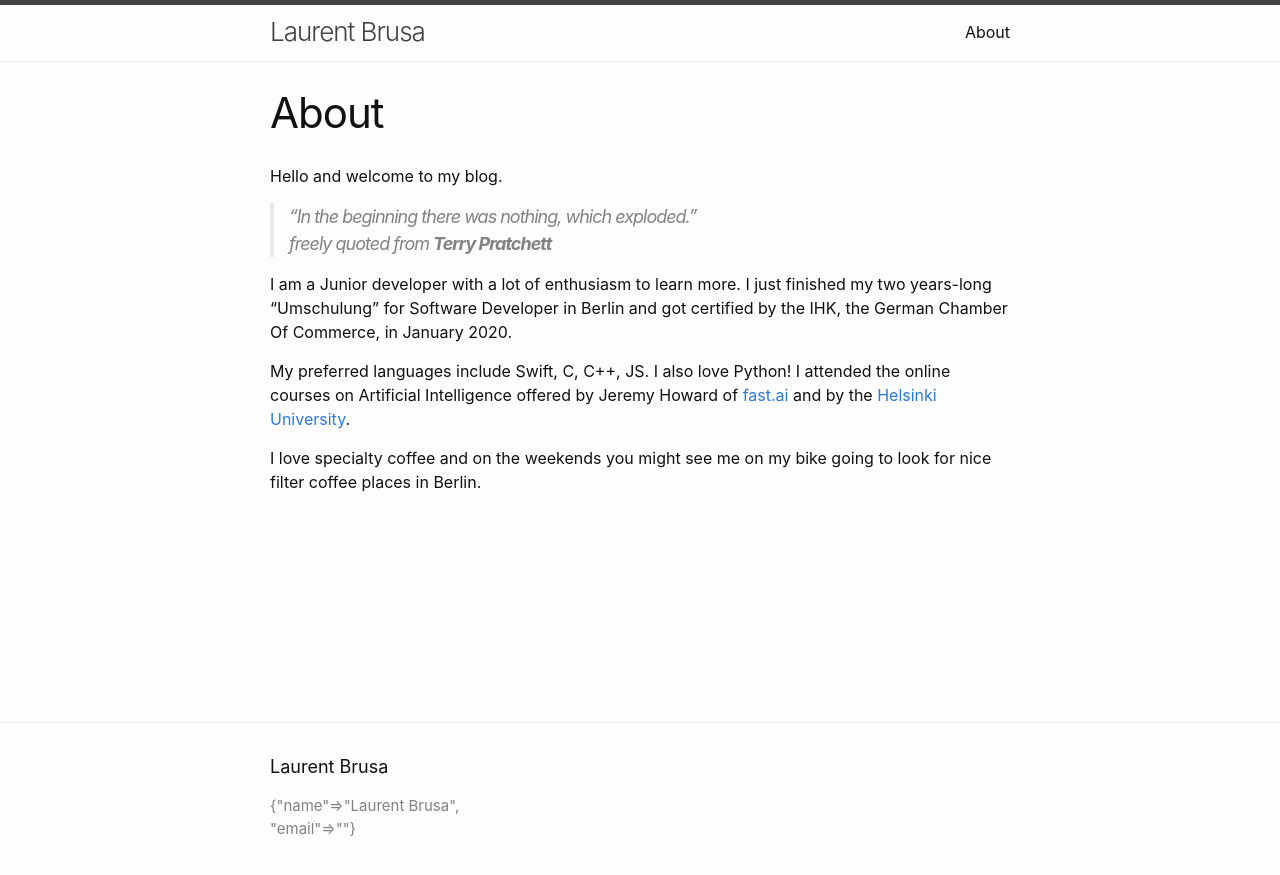
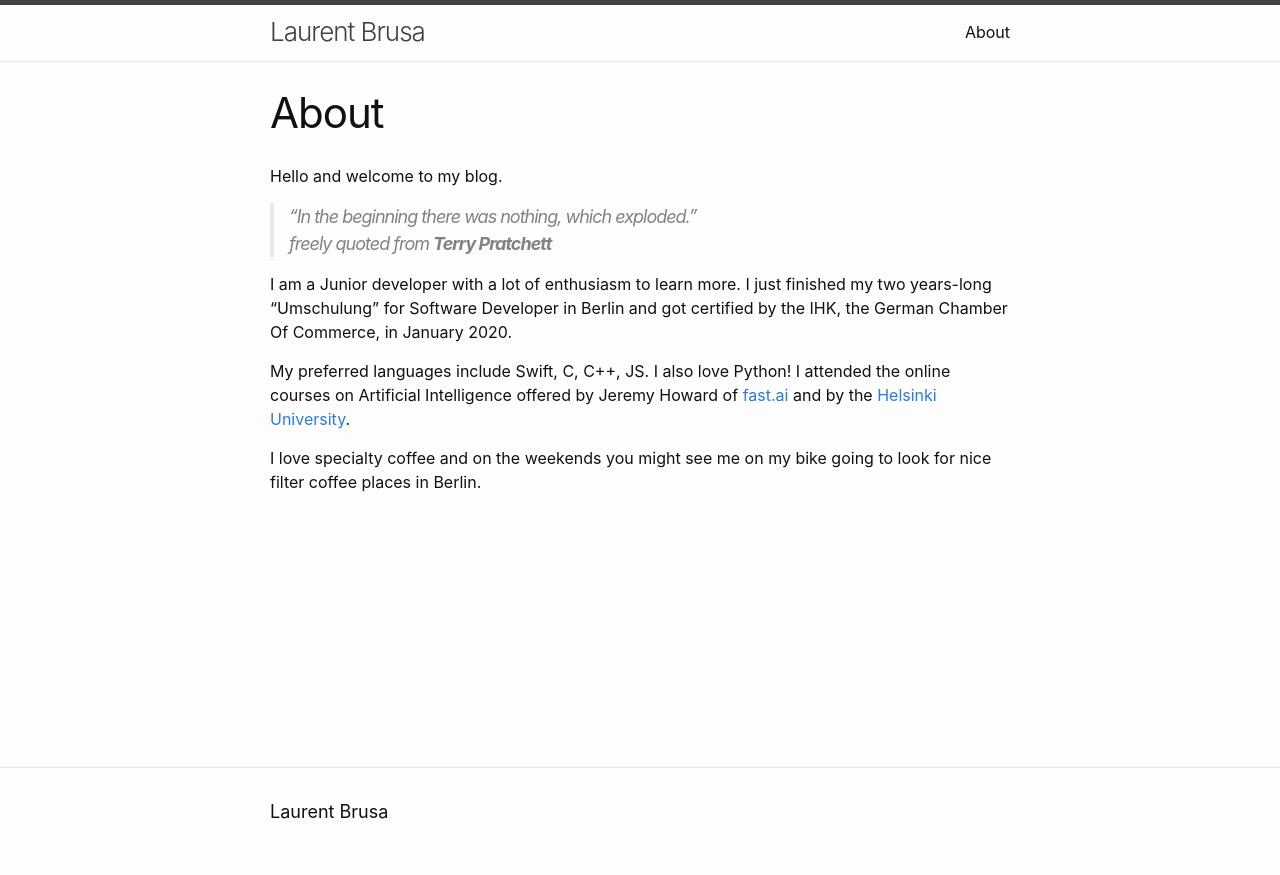
Before and after one commit to pymultitudes/pymultitudes.github.io, a Jekyll site: the page built from about.md, in a window 1280 px wide. Shown: the top 875 px of the page. Built offline with Jekyll 4.4.1, drawn with Linux system fonts in a browser that asks for light colours; our own code applies the rules of GitHub Pages for plain Markdown files.

Commit message:
Update _config.yml

```diff
--- a/_config.yml
+++ b/_config.yml
@@ -7,9 +7,8 @@
 # https://learnxinyminutes.com/docs/yaml/
 
 title: Laurent Brusa
-author:
-  name: Laurent Brusa
-  email: ""
+author: ""
+
 
 # Set this to true to get LaTeX math equation support
 use_math: true
```
